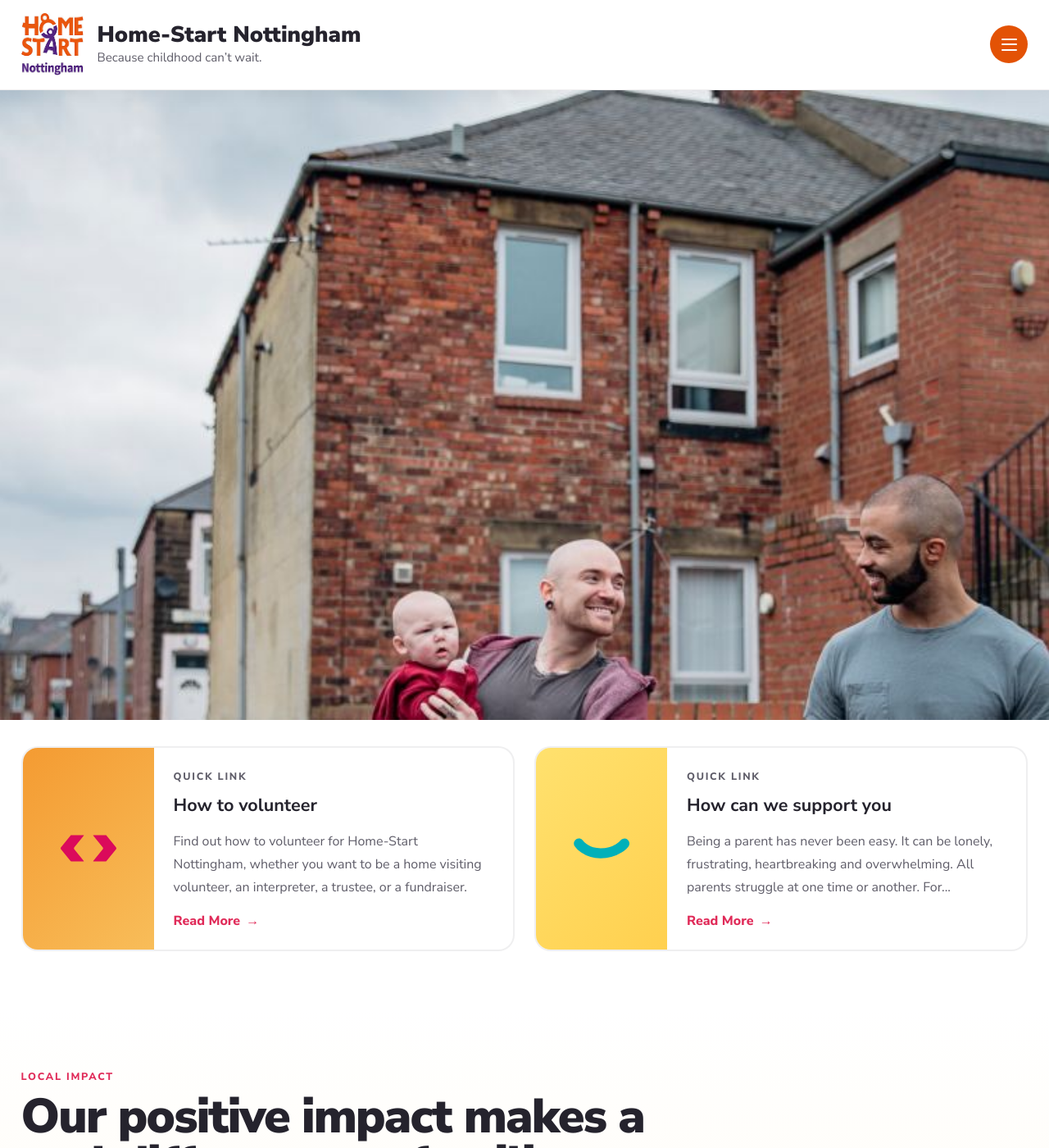
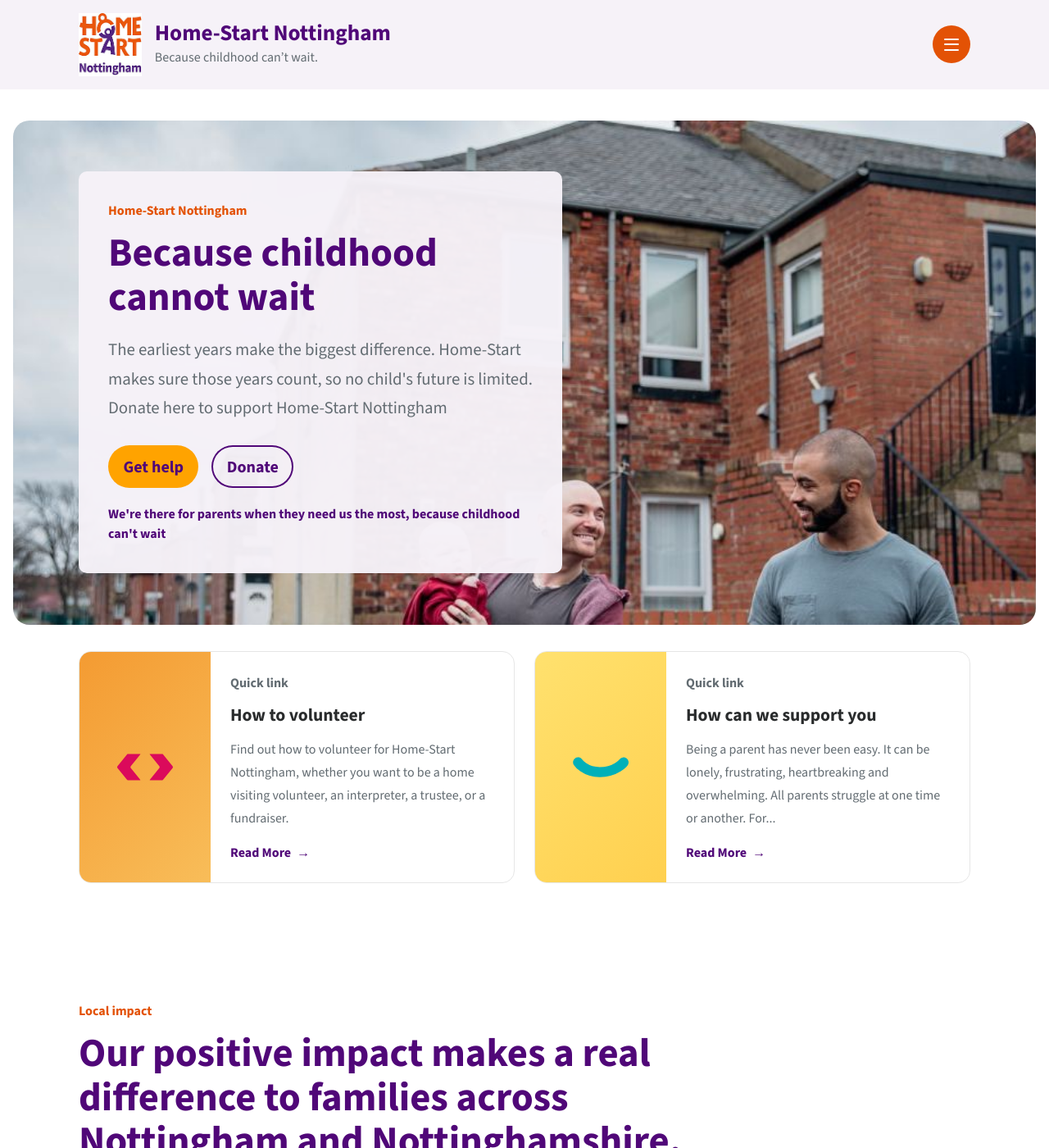
Before and after one commit to labiraus/labiraus.github.io, a Jekyll site: the page built from pages/index.md, in a window 1280 px wide and 1400 px high. Shown: the whole window at 82% size. Built offline with Jekyll 4.4.1, drawn with Linux system fonts in a browser that asks for light colours.

Commit message:
Refactor layout and styling rules; update color palette, typography, and button designs for improved consistency and accessibility. Enhance homepage hero section structure and functionality.

```diff
--- a/_includes/header.html
+++ b/_includes/header.html
@@ -16,10 +16,10 @@
   <title>{{ full_title }}</title>
   <meta name="description" content="{{ description_source | default: site.description | strip }}">
   <meta name="viewport" content="width=device-width, initial-scale=1">
-  <meta name="theme-color" content="#d22456">
+  <meta name="theme-color" content="#500778">
   <link rel="preconnect" href="https://fonts.googleapis.com">
   <link rel="preconnect" href="https://fonts.gstatic.com" crossorigin>
-  <link href="https://fonts.googleapis.com/css2?family=Nunito+Sans:wght@400;600;700;800;900&family=Source+Sans+3:wght@400;700;900&display=swap" rel="stylesheet">
+  <link href="https://fonts.googleapis.com/css2?family=Source+Sans+3:wght@400;600;700;900&display=swap" rel="stylesheet">
   <link rel="stylesheet" href="https://cdnjs.cloudflare.com/ajax/libs/font-awesome/6.7.1/css/all.min.css">
   <link rel="apple-touch-icon" href="{{ '/assets/icons/icon.png' | relative_url }}">
   <link rel="shortcut icon" href="{{ '/favicon.png' | relative_url }}">
--- a/_layouts/index.html
+++ b/_layouts/index.html
@@ -21,7 +21,11 @@
 {% capture contact_summary %}{{ contact_page.content | markdownify | replace: '<br>', ' ' | replace: '<br/>', ' ' | replace: '<br />', ' ' | strip_html | strip_newlines | replace: '  ', ' ' | truncate: 150 }}{% endcapture %}
 
 <section class="home-hero">
+  <div class="home-hero__media">
+    <img src="{{ hero_slide.image }}" alt="Home-Start Nottingham families and volunteers" loading="eager">
+  </div>
   <div class="home-hero__content">
+    <div class="home-hero__card">
       <p class="eyebrow">Home-Start Nottingham</p>
       <h1>{{ hero_slide.heading }}</h1>
       <p class="home-hero__lede">{{ hero_slide.body | replace: '<br>', ' ' | replace: '<br/>', ' ' | replace: '<br />', ' ' | strip_html | replace: '  ', ' ' }}</p>
@@ -31,8 +35,6 @@
       </div>
       <p class="home-hero__note">{{ page.intro }}</p>
     </div>
-  <div class="home-hero__media">
-    <img src="{{ hero_slide.image }}" alt="Home-Start Nottingham families and volunteers" loading="eager">
   </div>
 </section>
 
--- a/assets/css/site.css
+++ b/assets/css/site.css
@@ -1,22 +1,22 @@
 :root {
-  --color-ink: #25232d;
-  --color-ink-soft: #5f5d69;
+  --color-ink: #292b2c;
+  --color-ink-soft: #636c72;
   --color-surface: #ffffff;
-  --color-surface-strong: #ffe37a;
-  --color-surface-muted: #fff8de;
-  --color-border: rgba(37, 35, 45, 0.12);
-  --color-primary: #e02b59;
-  --color-primary-deep: #c31e49;
-  --color-accent: #f59f1a;
-  --color-accent-soft: #ffe16a;
-  --color-forest: #25232d;
+  --color-surface-strong: #f6ebed;
+  --color-surface-muted: #f6f2f8;
+  --color-border: #e6e6e6;
+  --color-primary: #500778;
+  --color-primary-deep: #300448;
+  --color-accent: #ffa300;
+  --color-accent-soft: #e35205;
+  --color-forest: #500778;
   --color-white: #ffffff;
-  --shadow-soft: 0 16px 30px rgba(37, 35, 45, 0.08);
-  --shadow-card: 0 12px 24px rgba(37, 35, 45, 0.06);
-  --radius-large: 28px;
-  --radius-medium: 20px;
-  --radius-small: 12px;
-  --content-width: 100%;
+  --shadow-soft: none;
+  --shadow-card: none;
+  --radius-large: 20px;
+  --radius-medium: 15px;
+  --radius-small: 8px;
+  --content-width: 100rem;
   --gutter: clamp(1.25rem, 2vw, 2rem);
 }
 
@@ -32,7 +32,9 @@
 
 body {
   margin: 0;
-  font-family: "Nunito Sans", sans-serif;
+  font-family: "Source Sans 3", sans-serif;
+  font-size: 16px;
+  line-height: 1.5;
   color: var(--color-ink);
   background: var(--color-surface);
 }
@@ -88,17 +90,17 @@
 }
 
 .content-shell {
-  width: calc(100% - (var(--gutter) * 2));
+  width: min(85%, var(--content-width));
   margin: 0 auto;
 }
 
 .eyebrow {
   margin: 0 0 0.75rem;
-  font-size: 0.78rem;
-  font-weight: 800;
-  letter-spacing: 0.14em;
-  text-transform: uppercase;
-  color: var(--color-primary);
+  font-size: 1rem;
+  font-weight: 700;
+  letter-spacing: 0;
+  text-transform: none;
+  color: var(--color-accent-soft);
 }
 
 .button-row {
@@ -113,40 +115,44 @@
   align-items: center;
   justify-content: center;
   min-height: 3.25rem;
-  padding: 0.9rem 1.5rem;
+  padding: 0.65rem 1.15rem;
   border: 0;
-  border-radius: 14px;
+  border-radius: 999px;
+  background: var(--color-accent);
+  color: var(--color-primary);
+  font-family: "Source Sans 3", sans-serif;
+  font-size: 1.25rem;
+  font-weight: 700;
+  text-decoration: none;
+  line-height: 1.25;
+  transition: background 0.2s ease, color 0.2s ease, border-color 0.2s ease;
+  box-shadow: none;
+}
+
+.button:hover,
+.button:focus-visible {
+  background: #cc8200;
+  color: var(--color-primary);
+}
+
+.button--secondary,
+.button--secondary:visited {
+  background: transparent;
+  color: var(--color-primary);
+  box-shadow: inset 0 0 0 2px var(--color-primary);
+}
+
+.button--secondary:hover,
+.button--secondary:focus-visible {
   background: var(--color-primary);
   color: var(--color-white);
-  font-weight: 800;
-  text-decoration: none;
-  transition: transform 0.2s ease, background 0.2s ease, box-shadow 0.2s ease;
-  box-shadow: 0 12px 24px rgba(224, 43, 89, 0.18);
-}
-
-.button:hover,
-.button:focus-visible {
-  transform: translateY(-2px);
-  background: var(--color-primary-deep);
-}
-
-.button--secondary,
-.button--secondary:visited {
-  background: var(--color-white);
-  color: var(--color-ink);
-  box-shadow: inset 0 0 0 1px var(--color-border);
-}
-
-.button--secondary:hover,
-.button--secondary:focus-visible {
-  background: var(--color-surface-muted);
 }
 
 .text-link {
   display: inline-flex;
   align-items: center;
   gap: 0.45rem;
-  font-weight: 800;
+  font-weight: 700;
   color: var(--color-primary);
   text-decoration: none;
 }
@@ -159,13 +165,13 @@
   position: sticky;
   top: 0;
   z-index: 50;
-  background: rgba(255, 255, 255, 0.97);
-  border-bottom: 1px solid rgba(37, 35, 45, 0.08);
-  box-shadow: 0 8px 20px rgba(37, 35, 45, 0.03);
+  background: rgba(246, 242, 248, 0.96);
+  border-bottom: 0;
+  box-shadow: none;
 }
 
 .site-header__main {
-  width: calc(100% - (var(--gutter) * 2));
+  width: min(85%, var(--content-width));
   margin: 0 auto;
 }
 
@@ -225,11 +231,12 @@
   font-size: 1.7rem;
   font-weight: 900;
   line-height: 1;
+  color: var(--color-primary);
 }
 
 .site-brand__text span:last-child {
   color: var(--color-ink-soft);
-  font-size: 0.95rem;
+  font-size: 1rem;
 }
 
 .site-header__toggle {
@@ -352,9 +359,12 @@
 .site-nav__group summary {
   list-style: none;
   cursor: pointer;
-  padding: 0.75rem 1rem;
-  border-radius: 14px;
-  font-weight: 800;
+  padding: 0.75rem 0.9rem;
+  border-radius: 999px;
+  font-family: "Source Sans 3", sans-serif;
+  font-size: 1.1rem;
+  font-weight: 700;
+  color: var(--color-primary);
   display: inline-flex;
   align-items: center;
   gap: 0.45rem;
@@ -377,7 +387,7 @@
 .site-nav__group[open] summary,
 .site-nav__group.is-open summary,
 .site-nav__group.is-active summary {
-  background: rgba(224, 43, 89, 0.1);
+  background: rgba(80, 7, 120, 0.08);
   color: var(--color-primary);
 }
 
@@ -394,10 +404,10 @@
   margin: 0;
   padding: 0.7rem;
   list-style: none;
-  border-radius: 1rem;
+  border-radius: 10px;
   background: rgba(255, 255, 255, 0.99);
-  box-shadow: var(--shadow-soft);
-  border: 1px solid rgba(37, 35, 45, 0.08);
+  box-shadow: 0 12px 24px rgba(41, 43, 44, 0.08);
+  border: 1px solid var(--color-border);
   opacity: 0;
   visibility: hidden;
   pointer-events: none;
@@ -429,7 +439,7 @@
 .site-nav__group a:hover,
 .site-nav__group a:focus-visible {
   background: var(--color-surface-muted);
-  color: var(--color-ink);
+  color: var(--color-primary);
 }
 
 .site-header__actions {
@@ -848,7 +858,7 @@
 }
 
 .site-footer .site-social-links a {
-  color: var(--color-primary);
+  color: #ffffff;
 }
 
 .site-footer .site-social-links a:hover,
@@ -877,7 +887,7 @@
 }
 
 .page-section--muted {
-  background: #fffdf5;
+  background: var(--color-surface-muted);
 }
 
 .home-hero,
@@ -890,12 +900,14 @@
   width: 100vw;
   margin-left: calc(50% - 50vw);
   margin-right: calc(50% - 50vw);
-  min-height: clamp(34rem, 64vw, 48rem);
-  display: flex;
-  align-items: flex-end;
-  padding: clamp(3rem, 8vw, 6rem) var(--gutter);
-  overflow: hidden;
+  display: grid;
+  align-items: center;
+  padding: clamp(1.5rem, 3vw, 2.5rem) 0 0;
   background: #ffffff;
+}
+
+.home-hero::before {
+  display: none;
 }
 
 .home-hero__content,
@@ -905,11 +917,18 @@
 }
 
 .home-hero__content {
-  width: min(42rem, 100%);
-  padding: clamp(1.5rem, 3vw, 2.5rem);
-  border-radius: 24px;
-  background: rgba(255, 255, 255, 0.95);
-  box-shadow: var(--shadow-soft);
+  grid-area: 1 / 1;
+  width: min(85%, 100rem);
+  margin: 0 auto;
+  padding: clamp(1.25rem, 2vw, 2rem) 0;
+}
+
+.home-hero__card {
+  max-width: 36.875rem;
+  padding: clamp(1.6rem, 3vw, 2.25rem);
+  border-radius: 10px;
+  background: rgba(246, 242, 248, 0.97);
+  box-shadow: none;
 }
 
 .home-hero__content h1,
@@ -919,10 +938,11 @@
 .footer-prompt h2,
 .cta-band h2 {
   margin: 0;
-  font-size: clamp(2.3rem, 4.6vw, 4.2rem);
+  font-size: clamp(2.25rem, 3.8vw, 3.4rem);
   font-weight: 900;
-  line-height: 1;
-  letter-spacing: -0.03em;
+  line-height: 1.1;
+  letter-spacing: 0;
+  color: var(--color-primary);
 }
 
 .home-hero__lede,
@@ -937,7 +957,7 @@
 .home-hero__note {
   margin: 1.25rem 0 0;
   max-width: 34rem;
-  font-weight: 800;
+  font-weight: 700;
   color: var(--color-forest);
 }
 
@@ -947,8 +967,13 @@
 }
 
 .home-hero__media {
-  position: absolute;
-  inset: 0;
+  grid-area: 1 / 1;
+  width: min(97.5%, 120rem);
+  margin: 0 auto;
+}
+
+.home-hero__media::before {
+  display: none;
 }
 
 .home-hero__media::before,
@@ -958,8 +983,8 @@
   inset: 1.25rem auto auto -1rem;
   width: 9rem;
   height: 9rem;
-  border-radius: 22px;
-  background: linear-gradient(135deg, var(--color-accent), var(--color-accent-soft));
+  border-radius: 20px;
+  background: rgba(227, 82, 5, 0.08);
   z-index: 0;
 }
 
@@ -970,25 +995,20 @@
   width: 100%;
   height: clamp(18rem, 40vw, 32rem);
   object-fit: cover;
-  border-radius: 24px;
-  box-shadow: var(--shadow-soft);
+  border-radius: 20px;
+  box-shadow: none;
 }
 
 .home-hero__media img {
-  position: absolute;
-  inset: 0;
+  display: block;
   width: 100%;
-  height: 100%;
-  border-radius: 0;
+  height: clamp(24rem, 48vw, 42rem);
+  border-radius: 20px;
   box-shadow: none;
 }
 
-.home-hero::after {
-  content: "";
-  position: absolute;
-  inset: 0;
-  background: linear-gradient(90deg, rgba(255, 255, 255, 0.96) 0%, rgba(255, 255, 255, 0.8) 35%, rgba(255, 255, 255, 0.26) 70%, rgba(255, 255, 255, 0.06) 100%);
-  z-index: 0;
+.page-hero {
+  background: linear-gradient(180deg, var(--color-surface-muted) 0%, rgba(246, 242, 248, 0) 100%);
 }
 
 .page-hero__inner {
@@ -1007,8 +1027,8 @@
   flex-wrap: wrap;
   gap: 0.5rem;
   margin-bottom: 1rem;
-  color: var(--color-ink-soft);
-  font-size: 0.95rem;
+  color: #db0a5b;
+  font-size: 1rem;
 }
 
 .breadcrumbs a {
@@ -1050,7 +1070,7 @@
 .stat-card,
 .donation-card {
   overflow: hidden;
-  border: 2px solid rgba(37, 35, 45, 0.07);
+  border: 1px solid var(--color-border);
   border-radius: var(--radius-medium);
   background: var(--color-white);
   box-shadow: none;
@@ -1091,15 +1111,15 @@
 }
 
 .promo-card--sunrise {
-  background: linear-gradient(180deg, #ffffff 0%, #fff7dc 100%);
+  background: #ffffff;
 }
 
 .promo-card--peach {
-  background: linear-gradient(180deg, #ffffff 0%, #fff1de 100%);
+  background: #ffffff;
 }
 
 .promo-card--rose {
-  background: linear-gradient(180deg, #ffffff 0%, #fff9e7 100%);
+  background: #ffffff;
 }
 
 .promo-card__body,
@@ -1133,7 +1153,7 @@
 
 .impact-band {
   padding: 4.5rem 0;
-  background: linear-gradient(180deg, #ffffff 0%, #fff9ec 100%);
+  background: #ffffff;
 }
 
 .stat-grid {
@@ -1176,8 +1196,9 @@
 
 .impact-rail__inner {
   border-radius: var(--radius-medium);
-  background: linear-gradient(180deg, #f8a11c, #ffd54b);
+  background: var(--color-surface-muted);
   color: var(--color-ink);
+  border: 1px solid var(--color-border);
 }
 
 .impact-rail__cards {
@@ -1226,7 +1247,7 @@
   flex-direction: column;
   gap: 0.8rem;
   text-decoration: none;
-  background: #ffffff;
+  background: var(--color-surface-muted);
 }
 
 .link-card__eyebrow {
@@ -1248,7 +1269,7 @@
   align-items: center;
   padding: clamp(1.75rem, 4vw, 3rem);
   border-radius: var(--radius-large);
-  background: linear-gradient(135deg, #e02b59, #c31e49);
+  background: #500778;
   color: var(--color-white);
 }
 
@@ -1257,8 +1278,24 @@
   color: rgba(255, 255, 255, 0.88);
 }
 
+.cta-band__inner h2 {
+  color: #ffffff;
+}
+
+.cta-band__inner .button--secondary,
+.cta-band__inner .button--secondary:visited {
+  color: #ffffff;
+  box-shadow: inset 0 0 0 2px rgba(255, 255, 255, 0.9);
+}
+
+.cta-band__inner .button--secondary:hover,
+.cta-band__inner .button--secondary:focus-visible {
+  background: #ffffff;
+  color: var(--color-primary);
+}
+
 .prose {
-  font-size: 1.05rem;
+  font-size: 1.125rem;
   max-width: 88rem;
 }
 
@@ -1306,6 +1343,7 @@
 
 .prose a {
   color: var(--color-primary);
+  text-decoration: underline;
 }
 
 .prose a[href$=".pdf"],
@@ -1316,7 +1354,7 @@
   gap: 0.5rem;
   margin: 0.35rem 0;
   padding: 0.7rem 1rem;
-  border-radius: 14px;
+  border-radius: 999px;
   background: var(--color-surface-muted);
   text-decoration: none;
   font-weight: 700;
@@ -1329,15 +1367,16 @@
 
 .accordion-item {
   border: 1px solid var(--color-border);
-  border-radius: var(--radius-medium);
-  background: #fffdf4;
+  border-radius: 10px;
+  background: #ffffff;
 }
 
 .accordion-item summary {
   cursor: pointer;
   padding: 1.25rem 1.5rem;
-  font-weight: 800;
+  font-weight: 700;
   list-style: none;
+  color: var(--color-primary);
 }
 
 .accordion-item summary::-webkit-details-marker {
@@ -1431,7 +1470,7 @@
 .resource-link {
   display: inline-flex;
   padding: 0.8rem 1rem;
-  border-radius: 14px;
+  border-radius: 999px;
   background: var(--color-surface-muted);
   text-decoration: none;
   font-weight: 700;
@@ -1444,8 +1483,9 @@
 .quote-band__inner {
   padding: clamp(1.75rem, 4vw, 3rem);
   border-radius: var(--radius-large);
-  background: linear-gradient(135deg, #f8a21e, #ffd957);
-  color: var(--color-ink);
+  background: var(--color-surface-muted);
+  color: var(--color-primary);
+  border: 1px solid rgba(80, 7, 120, 0.08);
 }
 
 .quote-band blockquote {
@@ -1458,7 +1498,7 @@
 
 .quote-band__attribution {
   margin: 1rem 0 1.5rem;
-  font-weight: 800;
+  font-weight: 700;
 }
 
 .footer-prompt {
@@ -1471,35 +1511,35 @@
   gap: 2rem;
   align-items: center;
   padding: clamp(1.75rem, 4vw, 3rem);
-  border-radius: var(--radius-large) var(--radius-large) 0 0;
-  background: linear-gradient(180deg, #fff8d9, #fff3c3);
-  border: 2px solid rgba(37, 35, 45, 0.07);
-  border-bottom: 0;
+  border-radius: var(--radius-large);
+  background: rgba(80, 7, 120, 0.05);
+  border: 0;
 }
 
 .site-footer {
-  background: #fffdf2;
-  color: var(--color-ink-soft);
+  background: #500778;
+  color: rgba(255, 255, 255, 0.8);
 }
 
 .site-footer__grid {
   display: grid;
   grid-template-columns: minmax(0, 1.2fr) 0.8fr 0.8fr 0.9fr;
   gap: 2rem;
-  padding: 4rem 0;
+  padding: 3rem 0;
 }
 
 .site-footer__intro h2 {
   font-size: clamp(2rem, 4vw, 3.4rem);
+  color: #ffffff;
 }
 
 .site-footer h3 {
   margin-top: 0;
-  color: var(--color-ink);
+  color: #ffffff;
 }
 
 .site-footer .eyebrow {
-  color: var(--color-primary);
+  color: #ffffff;
 }
 
 .site-footer__address {
@@ -1507,6 +1547,15 @@
   line-height: 1.8;
 }
 
+.site-footer a {
+  color: rgba(255, 255, 255, 0.8);
+}
+
+.site-footer a:hover,
+.site-footer a:focus-visible {
+  color: #ffffff;
+}
+
 .footer-links {
   display: grid;
   gap: 0.75rem;
@@ -1517,16 +1566,24 @@
 }
 
 .site-footer__legal {
-  border-top: 1px solid rgba(37, 35, 45, 0.08);
+  border-top: 1px solid rgba(255, 255, 255, 0.18);
 }
 
 .site-footer__legal p {
   margin: 0;
   padding: 1.25rem 0;
-  color: var(--color-ink-soft);
+  color: rgba(255, 255, 255, 0.85);
 }
 
 @media (max-width: 1080px) {
+  .home-hero__content {
+    width: min(90%, 100rem);
+  }
+
+  .home-hero__card {
+    max-width: 32rem;
+  }
+
   .home-hero,
   .page-hero__inner,
   .content-shell--with-aside,
@@ -1549,9 +1606,52 @@
   }
 }
 
+@media (max-width: 1024px) {
+  .home-hero {
+    display: block;
+    padding-top: 1.5rem;
+  }
+
+  .home-hero__media,
+  .home-hero__content {
+    grid-area: auto;
+  }
+
+  .home-hero__content {
+    width: min(85%, 100rem);
+    margin: 2.5rem auto 0;
+    padding: 0;
+  }
+
+  .home-hero__card {
+    max-width: 42rem;
+  }
+
+  .home-hero__media {
+    width: min(97.5%, 120rem);
+  }
+
+  .home-hero__media img {
+    height: clamp(20rem, 52vw, 32rem);
+  }
+}
+
 @media (max-width: 720px) {
   .site-brand__text strong {
     font-size: 1.4rem;
+  }
+
+  .home-hero {
+    padding-top: 1rem;
+  }
+
+  .home-hero__content {
+    width: min(calc(100% - 2rem), 42rem);
+    margin-top: 1.75rem;
+  }
+
+  .home-hero__card {
+    padding: 1.5rem;
   }
 
   .site-header--drawer .site-header__panel {
--- a/assets/js/site.js
+++ b/assets/js/site.js
@@ -103,6 +103,11 @@
 
     panel.addEventListener("click", function (event) {
       if (!isDrawerMode()) return;
+      if (event.target.closest("[data-nav-close]")) {
+        setMenuState(false);
+        toggle.focus();
+        return;
+      }
       if (!event.target.closest("a")) return;
 
       setMenuState(false);
```
Also changed, not shown: AGENTS.md (+12 -6 lines). Lines whose indentation alone changed are shown as unchanged.
